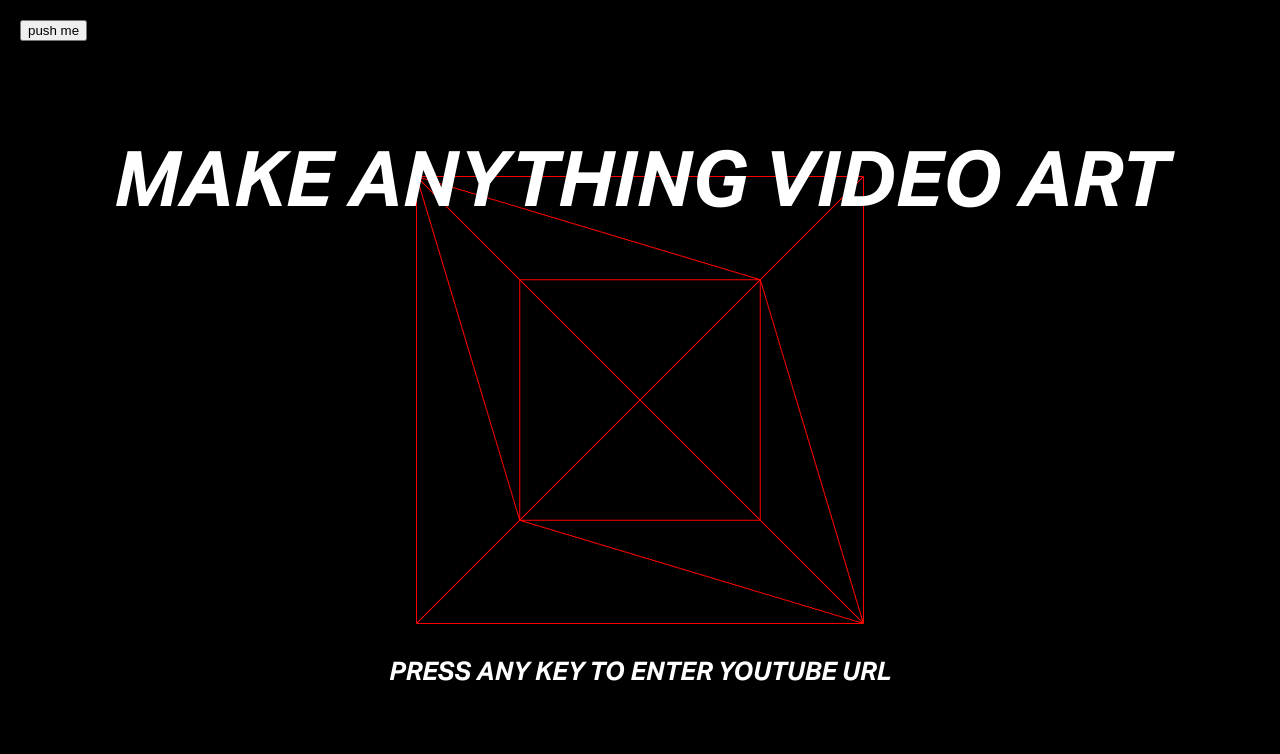
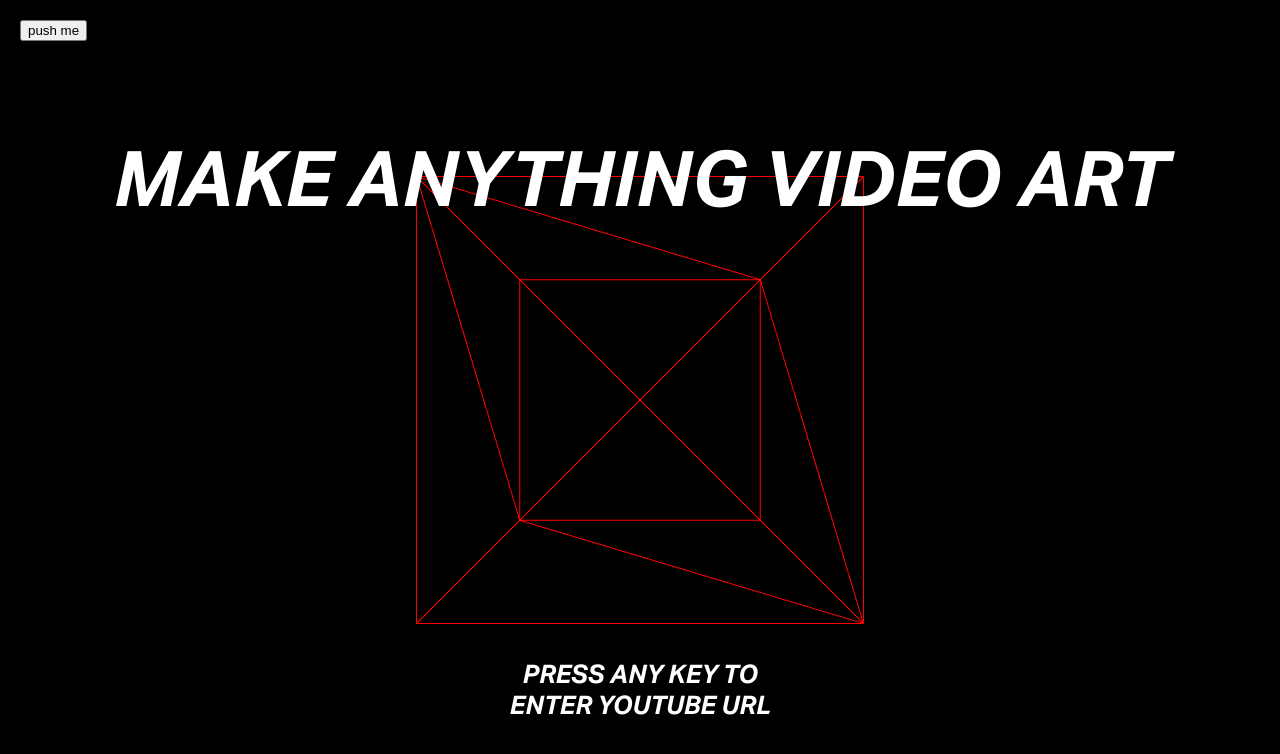
Before and after one commit to whoisbma/MAVA, a React app: page / in a window 1280 px wide. Shown: the top 754 px of the page. Built offline with nearby package versions, Linux system fonts and the light colour scheme.

Commit message:
instructions styling

```diff
--- a/src/sass/style.scss
+++ b/src/sass/style.scss
@@ -40,10 +40,12 @@ body {
 	}
 	.instructions {
 		position: absolute;
-		margin-right: auto;
-		margin-left: auto;
 		width: 100%;
 		bottom: 10vh;
+		h4 {
+			width: 300px;
+			margin: 0 auto;
+		}
 	}
 	.overlay {}
 	#context {
```
